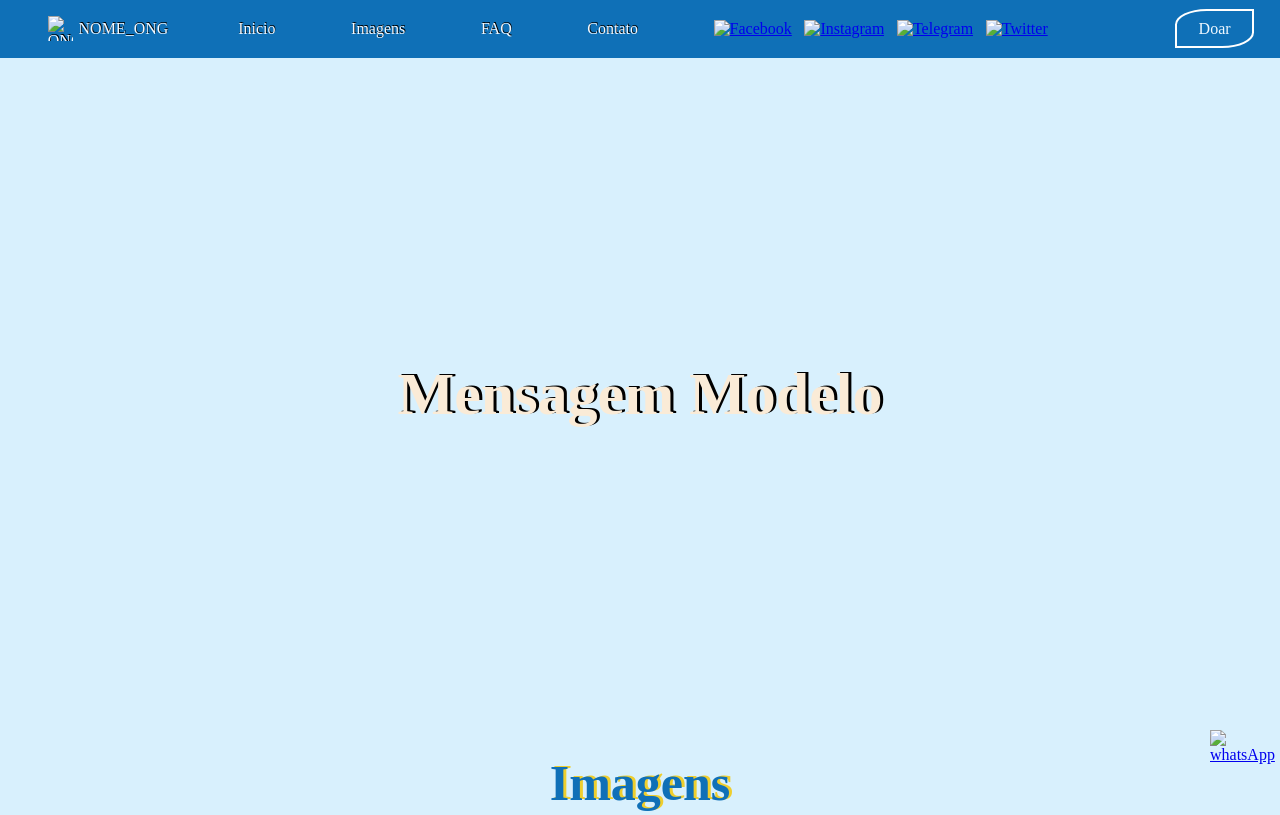
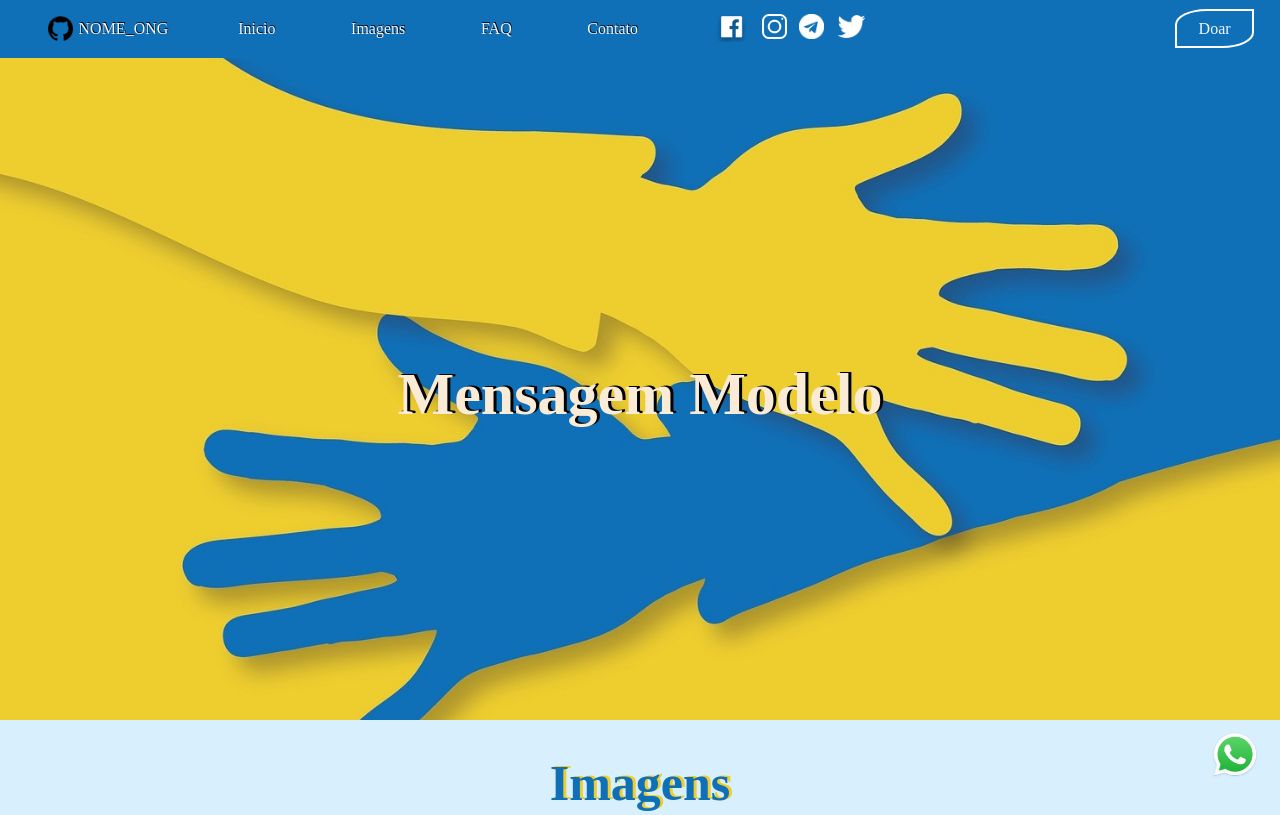
Before and after one commit to GabrielMendesR/WebSite_ONG, a plain HTML site: page home.html in a window 1280 px wide. Shown: the top 815 px of the page. Drawn offline with Linux system fonts and the light colour scheme.

Commit message:
alterados paths das imagens

```diff
--- a/estilo1.css
+++ b/estilo1.css
@@ -6,7 +6,7 @@ body {
 .imgP {
     width: 100%;
     height: 90vh;
-    background-image:url(imgs/hands_def.jpg);
+    background-image:url(assets/imgs/hands_def.jpg);
     background-size: cover;
     background-position-y: 60%;
     margin: 0%;
--- a/home.html
+++ b/home.html
@@ -14,19 +14,19 @@
         <div class="imgP">
             <ul class="cabecalho">
                 <li class="cabecalho"><a class="cabecalho" href="home.html"><img style="margin-right: 5% ;"
-                    width="25px" height="25px" src="imgs/github-logo.png"
+                    width="25px" height="25px" src="assets/imgs/github-logo.png"
                     alt="ONG">NOME_ONG</a></li>
                 <li class="cabecalho"><a class="cabecalho" href="home.html">Inicio</a></li>
                 <li class="cabecalho"><a class="cabecalho" href="#">Imagens</a></li>
                 <li class="cabecalho"><a class="cabecalho" href="#">FAQ</a></li>
                 <li class="cabecalho"><a class="cabecalho" href="#">Contato</a></li>
                 <li style="margin-left: 3%;" class="redes"><a class="redes" href="#"><img widht="30px" height="30px"
-                    src="imgs/face-png-branco.png" alt="Facebook"></a></li>
-                <li class="redes"><a class="redes" href="#"><img widht="25px" height="25px" src="imgs/insta-png-branco.png"
+                    src="assets/imgs/face-png-branco.png" alt="Facebook"></a></li>
+                <li class="redes"><a class="redes" href="#"><img widht="25px" height="25px" src="assets/imgs/insta-png-branco.png"
                     alt="Instagram"></a></li>
-                <li class="redes"><a class="redes" href="#"><img widht="25px" height="25px" src="imgs/telegram-png-branco.png"
+                <li class="redes"><a class="redes" href="#"><img widht="25px" height="25px" src="assets/imgs/telegram-png-branco.png"
                     alt="Telegram"></a></li>
-                <li class="redes"><a class="redes" href="#"><img widht="25px" height="25px" src="imgs/twitter-png-branco.png"
+                <li class="redes"><a class="redes" href="#"><img widht="25px" height="25px" src="assets/imgs/twitter-png-branco.png"
                     alt="Twitter"></a></li>
                 <li class="Bdoar"><a class="Bdoar" href="doar.html">Doar</a></li>
             </ul>
@@ -68,9 +68,9 @@
             </div>
             <div class="contato" style="border: 1px solid black; width: 90%; left: 5%; background-color:rgba(38, 148, 233, 0.295);
             align-items: center; display: flex; padding-bottom: 5%;">
-                <li>Telefone: <a href="#"><img src="imgs/telefone.png" alt="telefone"> (43)xxxxx-xxxx</a></li>
-                <li>E-mail: <a href="#"><img src="imgs/email.png" alt="email"> email@exemplo.com</a></li>
-                <li>Endereço: <a href="https://www.google.com/maps"><img src="imgs/endereco.png" alt="endereço"> Rua_Exemplo</a></li>
+                <li>Telefone: <a href="#"><img src="assets/imgs/telefone.png" alt="telefone"> (43)xxxxx-xxxx</a></li>
+                <li>E-mail: <a href="#"><img src="assets/imgs/email.png" alt="email"> email@exemplo.com</a></li>
+                <li>Endereço: <a href="https://www.google.com/maps"><img src="assets/imgs/endereco.png" alt="endereço"> Rua_Exemplo</a></li>
 
             </div>
         </div>
@@ -78,7 +78,7 @@
 
 
         <div class="whats">
-            <a href="https://web.whatsapp.com"><img width="50px" height="50px" src="imgs/WhatsApp_icon.png" alt="whatsApp"></a>
+            <a href="https://web.whatsapp.com"><img width="50px" height="50px" src="assets/imgs/WhatsApp_icon.png" alt="whatsApp"></a>
         </div>
 
     </body>
```
Also changed, not shown: doar.html (+6 -6 lines).
